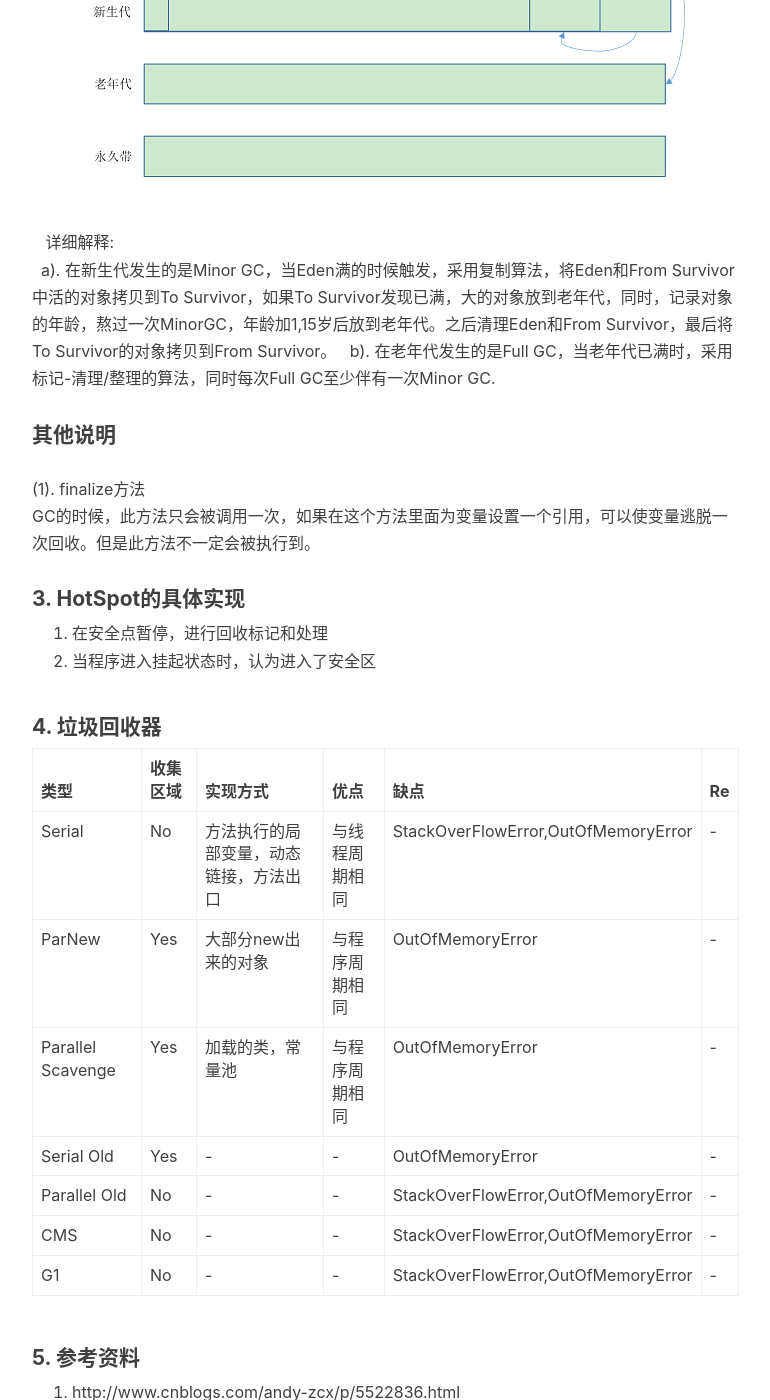
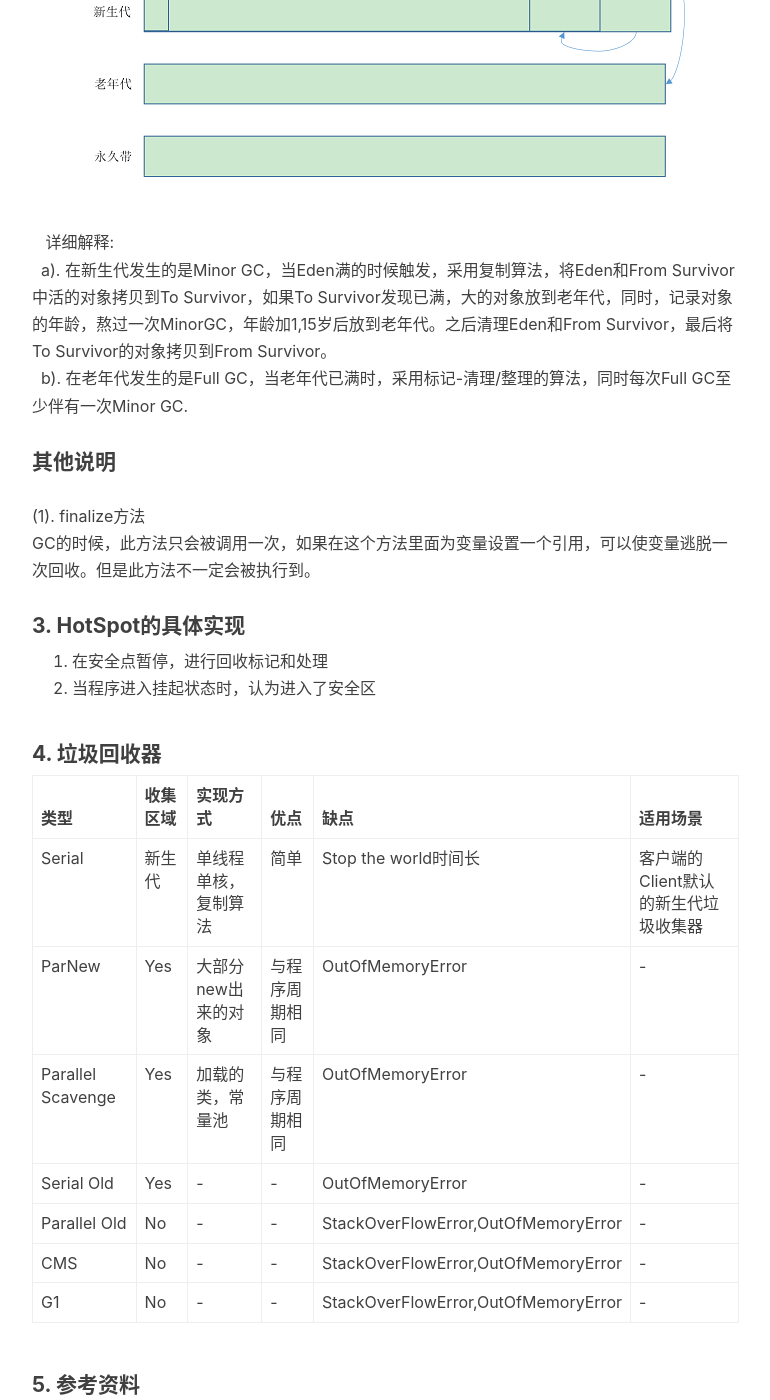
Before and after one commit to baiscjava/basicjava.github.io, a Jekyll site: the page built from _posts/2017-01-13-Java的垃圾回收机制.md, in a window 1280 px wide and 1400 px high, scrolled down 1835 px. Shown: the whole window, without its empty margins (233-1003 px from the left). Built offline with Jekyll 4.4.1, drawn with Linux system fonts in a browser that asks for light colours; nearby versions of some CDN libraries; comment, search, counter and statistics services are not loaded.

Commit message:
Update 2017-01-13-Java的垃圾回收机制.md

```diff
--- a/_posts/2017-01-13-Java的垃圾回收机制.md
+++ b/_posts/2017-01-13-Java的垃圾回收机制.md
@@ -41,7 +41,7 @@ tags:
     (B). 一张图来表述<br>
     ![gras](/images/stackheap/内存带回收算法.png)<br>
     详细解释:<br>
-    a). 在新生代发生的是Minor GC，当Eden满的时候触发，采用复制算法，将Eden和From Survivor中活的对象拷贝到To Survivor，如果To Survivor发现已满，大的对象放到老年代，同时，记录对象的年龄，熬过一次MinorGC，年龄加1,15岁后放到老年代。之后清理Eden和From Survivor，最后将To Survivor的对象拷贝到From Survivor。
+    a). 在新生代发生的是Minor GC，当Eden满的时候触发，采用复制算法，将Eden和From Survivor中活的对象拷贝到To Survivor，如果To Survivor发现已满，大的对象放到老年代，同时，记录对象的年龄，熬过一次MinorGC，年龄加1,15岁后放到老年代。之后清理Eden和From Survivor，最后将To Survivor的对象拷贝到From Survivor。<br>
     b). 在老年代发生的是Full GC，当老年代已满时，采用标记-清理/整理的算法，同时每次Full GC至少伴有一次Minor GC.
 #### 其他说明
 (1). finalize方法<br>
@@ -53,9 +53,9 @@ GC的时候，此方法只会被调用一次，如果在这个方法里面为变
 
 #### 4. 垃圾回收器
 
-|类型|收集区域|实现方式|优点|缺点|Re|
+|类型|收集区域|实现方式|优点|缺点|适用场景|
 |:-------|:-------|:-------|:-------|:-------|:-------|
-|Serial|No|方法执行的局部变量，动态链接，方法出口|与线程周期相同|StackOverFlowError,OutOfMemoryError|-|
+|Serial|新生代|单线程单核，复制算法|简单|Stop the world时间长|客户端的Client默认的新生代垃圾收集器|
 |ParNew|Yes|大部分new出来的对象|与程序周期相同|OutOfMemoryError|-|
 |Parallel Scavenge|Yes|加载的类，常量池|与程序周期相同|OutOfMemoryError|-|
 |Serial Old|Yes|-|-|OutOfMemoryError|-|
```
